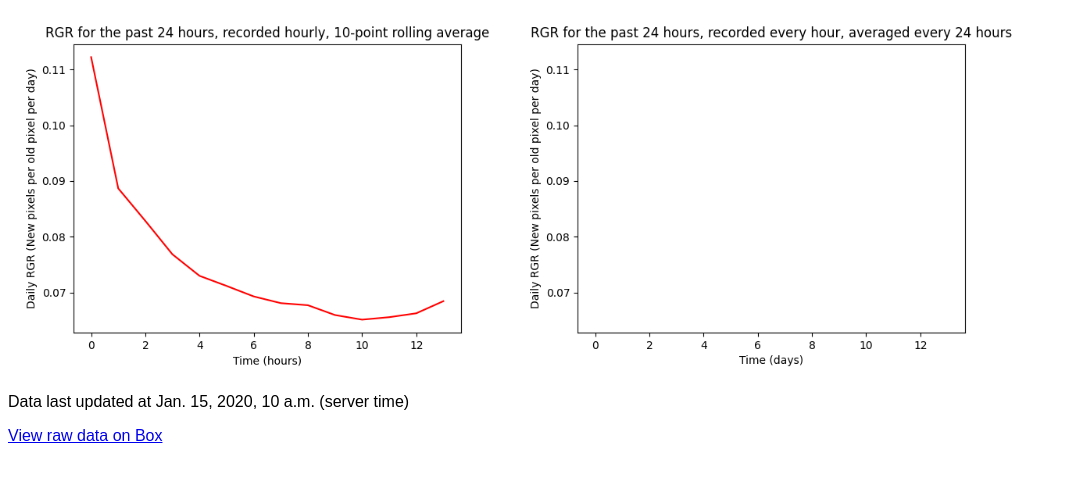
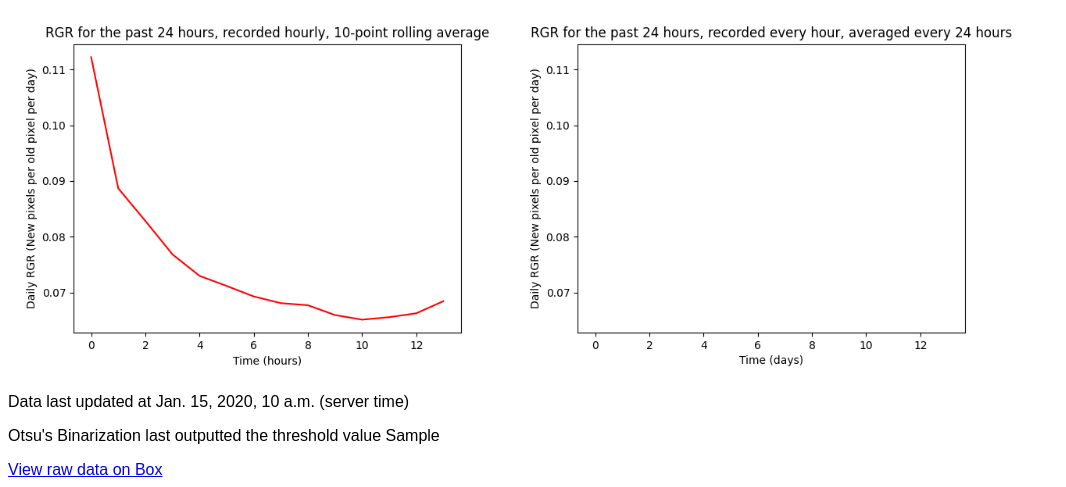
Before and after one commit to colewebb/gpea-dataviewer, a Django app: template dataviewer/viewer/templates/viewer/index.html in a window 1280 px wide. Shown: the part 432-919 px from the top of the page, without its empty margins (0-1066 px from the left). Before the commit the page ends 875 px from the top, so only its background shows below. Run offline with Django 3.2, Linux system fonts and the light colour scheme; the template is opened without the code that fills it: most values are stand-ins (such as "Sample title", 1, 10 or a date in 2020).

Commit message:
Update index.html

```diff
--- a/dataviewer/viewer/templates/viewer/index.html
+++ b/dataviewer/viewer/templates/viewer/index.html
@@ -33,6 +33,7 @@
             </tr>
         </table>
         <p>Data last updated at {{ time }} (server time)</p>
+        <p>Otsu's Binarization last outputted the threshold value {{ selectedValue }}</p>
         <a href="https://usu.box.com/s/ye92t9wod8d91goq49wv8c78kvar5t5l">View raw data on Box</a>
     </body>
 </html>
```
